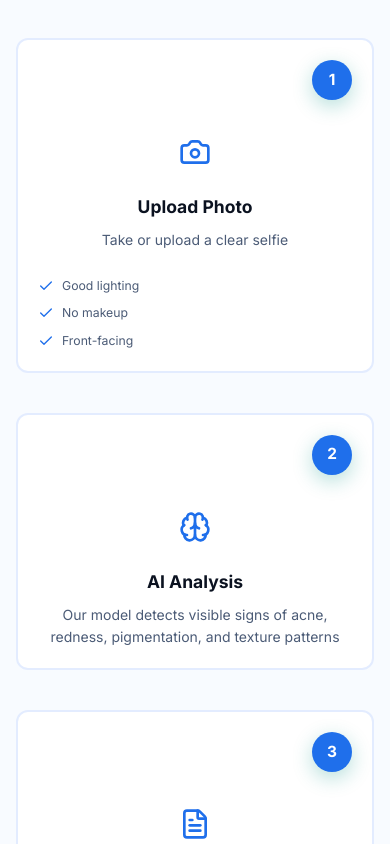
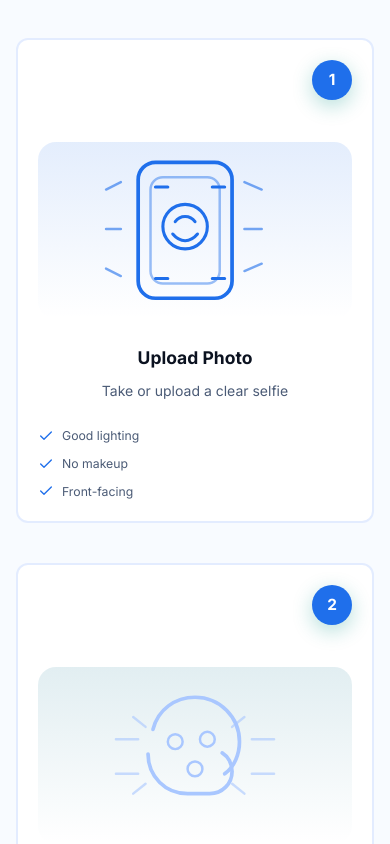
Before and after one commit to himprapatel-rgb/ai-skincare-intelligence-system, a React (Vite) app in the folder frontend/: page / in a window 390 px wide. Shown: the part 2440-3284 px from the top of the page. Built offline with nearby package versions, Linux system fonts and the light colour scheme; no server answers.

Commit message:
Add step illustrations to homepage process
Introduce inline step illustrations with themed variants and responsive sizing.

```diff
--- a/frontend/src/pages/HomePage.css
+++ b/frontend/src/pages/HomePage.css
@@ -654,6 +654,75 @@
   width: 40px;
   height: 40px;
 }
+
+.step-illustration {
+  display: flex;
+  align-items: center;
+  justify-content: center;
+  margin: 6px auto 16px;
+  color: var(--text-gray);
+  background: linear-gradient(180deg, rgba(31, 111, 235, 0.08), rgba(31, 111, 235, 0));
+  border-radius: 18px;
+  padding: 8px 10px;
+  width: clamp(120px, 14vw, 150px);
+  height: auto;
+  aspect-ratio: 18 / 13;
+  max-width: 100%;
+}
+
+.step-illustration svg {
+  width: 100%;
+  height: 100%;
+  max-width: 100%;
+  stroke-linecap: round;
+  stroke-linejoin: round;
+}
+
+@media (max-width: 1024px) {
+  .step-illustration svg {
+    width: 100%;
+    height: 100%;
+  }
+}
+
+@media (max-width: 768px) {
+  .step-illustration svg {
+    width: 100%;
+    height: 100%;
+  }
+}
+
+@media (max-width: 1024px) {
+  .step-illustration {
+    width: min(280px, 100%);
+    height: auto;
+    aspect-ratio: 4 / 5;
+  }
+}
+
+@media (max-width: 768px) {
+  .step-illustration {
+    width: min(343px, 100%);
+    height: auto;
+    aspect-ratio: 16 / 9;
+  }
+}
+
+.step-illustration--primary {
+  color: var(--primary);
+  background: linear-gradient(180deg, rgba(31, 111, 235, 0.12), rgba(31, 111, 235, 0));
+}
+
+.step-illustration--accent {
+  color: var(--accent);
+  background: linear-gradient(180deg, rgba(14, 116, 144, 0.12), rgba(14, 116, 144, 0));
+}
+
+.step-illustration--soft {
+  color: var(--primary-dark);
+  background: linear-gradient(180deg, rgba(31, 111, 235, 0.08), rgba(31, 111, 235, 0));
+}
+
 
 .step-title {
   font-size: 1.125rem;
--- a/frontend/src/pages/HomePage.tsx
+++ b/frontend/src/pages/HomePage.tsx
@@ -3,7 +3,7 @@ import { useNavigate } from 'react-router-dom';
 import {
   IconZap, IconScan, IconClock, IconShield, IconBookOpen,
   IconTrash2, IconCheckCircle, IconBarChart, IconSearch,
-  IconSparkles, IconTrendingUp, IconCamera, IconBrain, IconFileText, IconCheck
+  IconSparkles, IconTrendingUp, IconCheck
 } from '../components/Icons';
 import './HomePage.css';
 
@@ -155,8 +155,17 @@ const HomePage: React.FC = () => {
         <div className="steps-container">
           <div className="step-card">
             <div className="step-number">1</div>
-            <div className="step-icon">
-              <IconCamera size={40} strokeWidth={2} />
+            <div className="step-illustration step-illustration--primary" aria-hidden="true">
+              <svg viewBox="0 0 180 130" fill="none">
+                <rect x="44" y="10" width="76" height="110" rx="14" stroke="currentColor" strokeWidth="3" />
+                <rect x="54" y="22" width="56" height="86" rx="10" stroke="currentColor" strokeWidth="2" opacity="0.45" />
+                <circle cx="82" cy="62" r="18" stroke="currentColor" strokeWidth="2.5" />
+                <path d="M74 58c2-2.8 4.8-4.2 8-4.2s6 1.4 8 4.2" stroke="currentColor" strokeWidth="2.5" />
+                <path d="M72 68c3 3.6 6.6 5.4 10 5.4s7-1.8 10-5.4" stroke="currentColor" strokeWidth="2.5" />
+                <path d="M58 30h10M104 30h10M58 104h10M104 104h10" stroke="currentColor" strokeWidth="2.5" />
+                <path d="M18 32l12-6M18 64l12 0M18 96l12 6" stroke="currentColor" strokeWidth="2" opacity="0.6" />
+                <path d="M130 26l14 6M130 64h14M130 98l14-6" stroke="currentColor" strokeWidth="2" opacity="0.6" />
+              </svg>
             </div>
             <h3>Upload Photo</h3>
             <p>Take or upload a clear selfie</p>
@@ -177,16 +186,32 @@ const HomePage: React.FC = () => {
           </div>
           <div className="step-card">
             <div className="step-number">2</div>
-            <div className="step-icon">
-              <IconBrain size={40} strokeWidth={2} />
+            <div className="step-illustration step-illustration--accent" aria-hidden="true">
+              <svg viewBox="0 0 180 130" fill="none">
+                <path d="M56 44c4-16 18-26 34-26 20 0 36 16 36 36 0 10-4 20-12 26" stroke="currentColor" strokeWidth="3" />
+                <path d="M52 64c0 18 14 32 32 32h18c10 0 18-8 18-18 0-6-3-12-8-15" stroke="currentColor" strokeWidth="3" />
+                <circle cx="74" cy="54" r="6" stroke="currentColor" strokeWidth="2" />
+                <circle cx="100" cy="52" r="6" stroke="currentColor" strokeWidth="2" />
+                <circle cx="90" cy="76" r="6" stroke="currentColor" strokeWidth="2" />
+                <path d="M26 52h18M136 52h18M26 80h18M136 80h18" stroke="currentColor" strokeWidth="2" opacity="0.6" />
+                <path d="M40 34l10 8M130 34l-10 8M40 96l10-8M130 96l-10-8" stroke="currentColor" strokeWidth="2" opacity="0.6" />
+              </svg>
             </div>
             <h3>AI Analysis</h3>
             <p>Our model detects visible signs of acne, redness, pigmentation, and texture patterns</p>
           </div>
           <div className="step-card">
             <div className="step-number">3</div>
-            <div className="step-icon">
-              <IconFileText size={40} strokeWidth={2} />
+            <div className="step-illustration step-illustration--soft" aria-hidden="true">
+              <svg viewBox="0 0 180 130" fill="none">
+                <rect x="44" y="16" width="92" height="98" rx="14" stroke="currentColor" strokeWidth="3" />
+                <rect x="60" y="32" width="60" height="10" rx="5" stroke="currentColor" strokeWidth="2" />
+                <path d="M64 58h26M64 72h30M64 86h20" stroke="currentColor" strokeWidth="2" opacity="0.7" />
+                <path d="M114 58v28" stroke="currentColor" strokeWidth="2" opacity="0.6" />
+                <path d="M100 88l12-18 12 10" stroke="currentColor" strokeWidth="3" />
+                <circle cx="120" cy="90" r="6" stroke="currentColor" strokeWidth="2.5" />
+                <path d="M26 30l12 8M26 100l12-8M142 30l12 8M142 100l12-8" stroke="currentColor" strokeWidth="2" opacity="0.6" />
+              </svg>
             </div>
             <h3>Get Results</h3>
             <p>Receive a skin summary, concern scores, and personalized routine suggestions</p>
```
